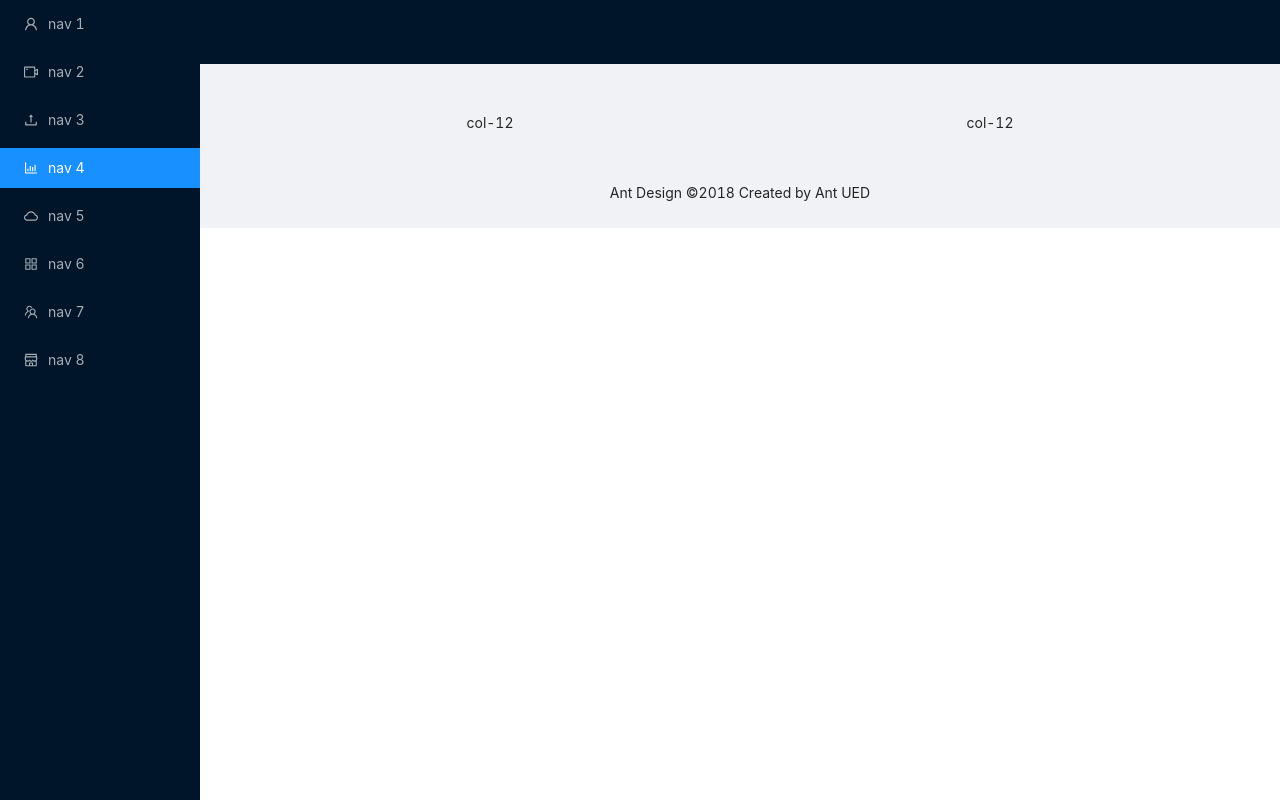
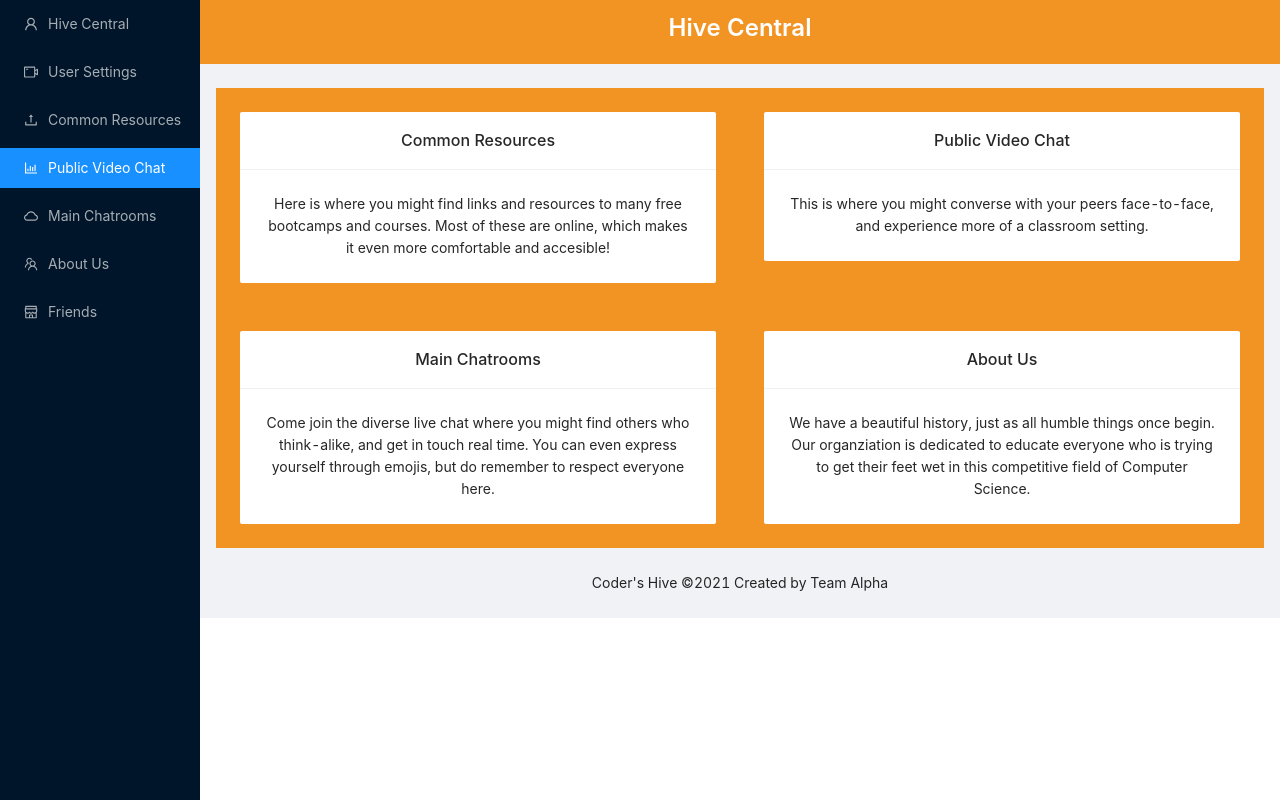
Before and after one commit to IceyGirl424/Coders-Hive, a React (Create React App) app: page / in a window 1280 px wide. Built offline with nearby package versions, Linux system fonts and the light colour scheme.

Commit message:
Constructed our home page.

```diff
--- a/package.json
+++ b/package.json
@@ -3,6 +3,7 @@
   "version": "0.1.0",
   "private": true,
   "dependencies": {
+    "@ant-design/icons": "^4.6.2",
     "@testing-library/jest-dom": "^5.14.1",
     "@testing-library/react": "^11.2.7",
     "@testing-library/user-event": "^12.8.3",
--- a/src/App.css
+++ b/src/App.css
@@ -1,4 +1,4 @@
-.App {
+ .App {
   text-align: center;
 }
 
@@ -21,9 +21,23 @@
   align-items: center;
   justify-content: center;
   font-size: calc(10px + 2vmin);
-  color: white;
+  color: #F29423;
 }
 
+
+
+.site-layout-background{
+  background-color: #F29423 !important;
+}
+
+#components-layout-demo-fixed-sider .logo {
+  height: 32px;
+  margin: 16px;
+  background: rgba(255, 255, 255, 0.2);
+}
+.site-layout .site-layout-background {
+  background: #E7E7E7;
+}
 .App-link {
   color: #61dafb;
 }
--- a/src/App.js
+++ b/src/App.js
@@ -14,10 +14,13 @@ import {
   VideoCameraOutlined,
 } from '@ant-design/icons';
 import { Row, Col } from 'antd';
+import { Card } from 'antd';
+import { Typography } from 'antd';
+import { white } from 'color-name';
 
 
 const { Header, Content, Footer, Sider } = Layout;
-
+const { Title } = Typography;
 
 function App() {
   return (
@@ -30,45 +33,79 @@ function App() {
         left: 0,
       }}
     >
+
+
       <div className="logo" />
       <Menu theme="dark" mode="inline" defaultSelectedKeys={['4']}>
         <Menu.Item key="1" icon={<UserOutlined />}>
-          nav 1
+          Hive Central
         </Menu.Item>
         <Menu.Item key="2" icon={<VideoCameraOutlined />}>
-          nav 2
+          User Settings
         </Menu.Item>
         <Menu.Item key="3" icon={<UploadOutlined />}>
-          nav 3
+          Common Resources
         </Menu.Item>
         <Menu.Item key="4" icon={<BarChartOutlined />}>
-          nav 4
+          Public Video Chat
         </Menu.Item>
         <Menu.Item key="5" icon={<CloudOutlined />}>
-          nav 5
+          Main Chatrooms
         </Menu.Item>
-        <Menu.Item key="6" icon={<AppstoreOutlined />}>
-          nav 6
-        </Menu.Item>
-        <Menu.Item key="7" icon={<TeamOutlined />}>
-          nav 7
+        <Menu.Item key="6" icon={<TeamOutlined />}>
+          About Us
         </Menu.Item>
         <Menu.Item key="8" icon={<ShopOutlined />}>
-          nav 8
+          Friends
         </Menu.Item>
       </Menu>
     </Sider>
     <Layout className="site-layout" style={{ marginLeft: 200 }}>
-      <Header className="site-layout-background" style={{ padding: 0 }} />
+
+      <Header className="site-layout-background" style={{ padding: 0 }} >
+        <Row gutter={[16,16]} justify="center" align="middle">
+          <Col>
+              <Title level={3}
+            style={{
+              // textAlign: 'center',
+              paddingTop: '.5em',
+              color: 'white'
+            }} >Hive Central</Title>
+          </Col>
+        </Row>
+        </Header>
+
       <Content style={{ margin: '24px 16px 0', overflow: 'initial' }}>
         <div className="site-layout-background" style={{ padding: 24, textAlign: 'center' }}>
-        <Row>
-      <Col span={12}>col-12</Col>
-      <Col span={12}>col-12</Col>
+        <Row gutter={[48, 48]}>
+        <Col span={12}>
+        <Card title="Common Resources" bordered={false}>
+          Here is where you might find links and resources to many free bootcamps and courses. Most of these are online, which makes it even more comfortable and accesible!
+        </Card>
+      </Col>
+      <Col span={12}>
+        <Card title="Public Video Chat" bordered={false}>
+          This is where you might converse with your peers face-to-face, and experience more of a classroom setting.
+        </Card>
+      </Col>
+
+      <Col span={12}>
+      <Card title="Main Chatrooms" bordered={false}>
+          Come join the diverse live chat where you might find others who think-alike, and get in touch real time. You can even express yourself through emojis, but do remember to respect everyone here.
+        </Card>
+      </Col>
+      <Col span={12}>
+      <Card title="About Us" bordered={false}>
+          We have a beautiful history, just as all humble things once begin. Our organziation is dedicated to educate everyone who is trying to get their feet wet in this competitive field of Computer Science.
+        </Card>
+      </Col>
         </Row>
+
+
+
         </div>
       </Content>
-      <Footer style={{ textAlign: 'center' }}>Ant Design ©2018 Created by Ant UED</Footer>
+      <Footer style={{ textAlign: 'center' }}>Coder's Hive ©2021 Created by Team Alpha</Footer>
     </Layout>
   </Layout>
   );
```
Also changed, not shown: 1 other file (tests, documents, lock files or other folders).
